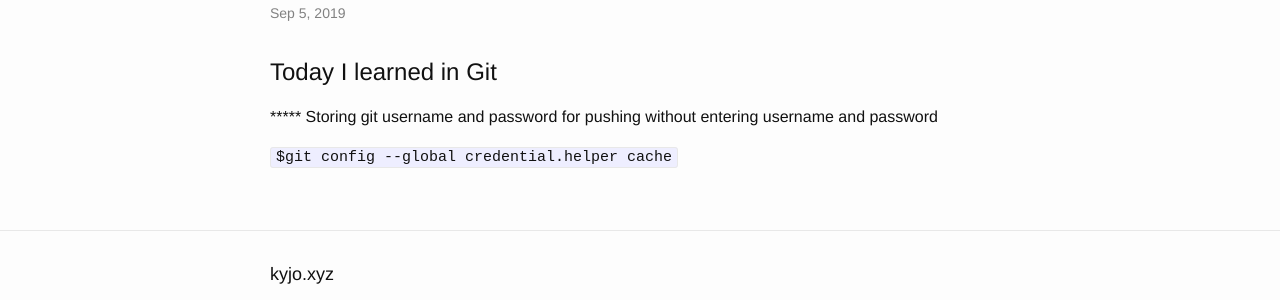
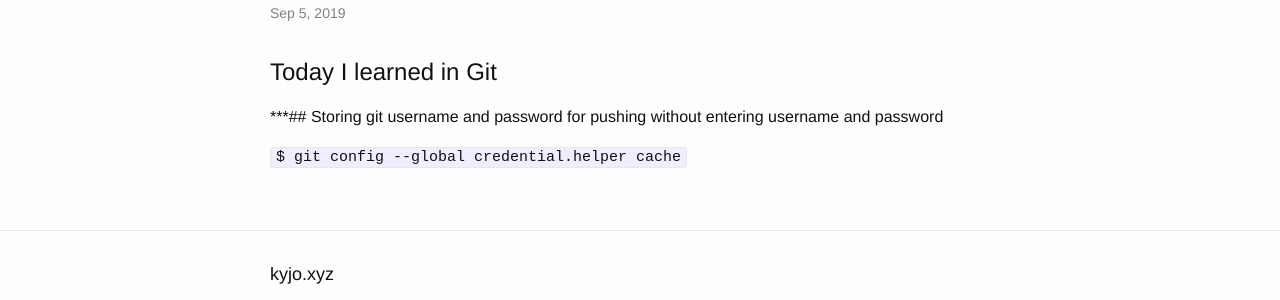
Before and after one commit to Systemiser/Systemiser.github.io, a Jekyll site: the page built from _posts/2019-09-05-Today-I-Learned-in-Git.markdown, in a window 1280 px wide. Shown: the part 146-446 px from the top of the page. Built offline with Jekyll 4.4.1, drawn with Linux system fonts in a browser that asks for light colours.

```diff
--- a/_posts/2019-09-05-Today-I-Learned-in-Git.markdown
+++ b/_posts/2019-09-05-Today-I-Learned-in-Git.markdown
@@ -5,6 +5,6 @@ title: "Today I learned in Git"
 
 # Today I learned in Git
 
-***** Storing git username and password for pushing without entering username and password
+***## Storing git username and password for pushing without entering username and password
 
-`$git config --global credential.helper cache`
+`$ git config --global credential.helper cache`
```
